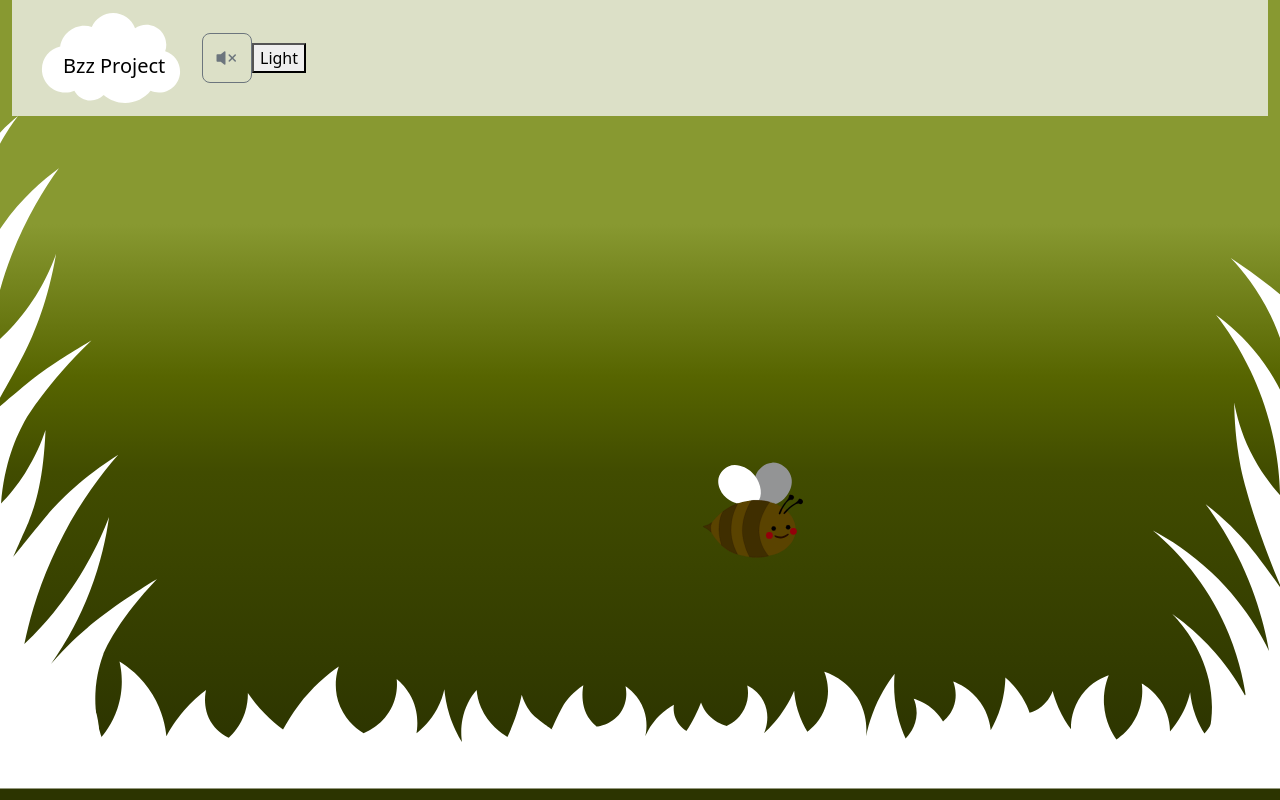
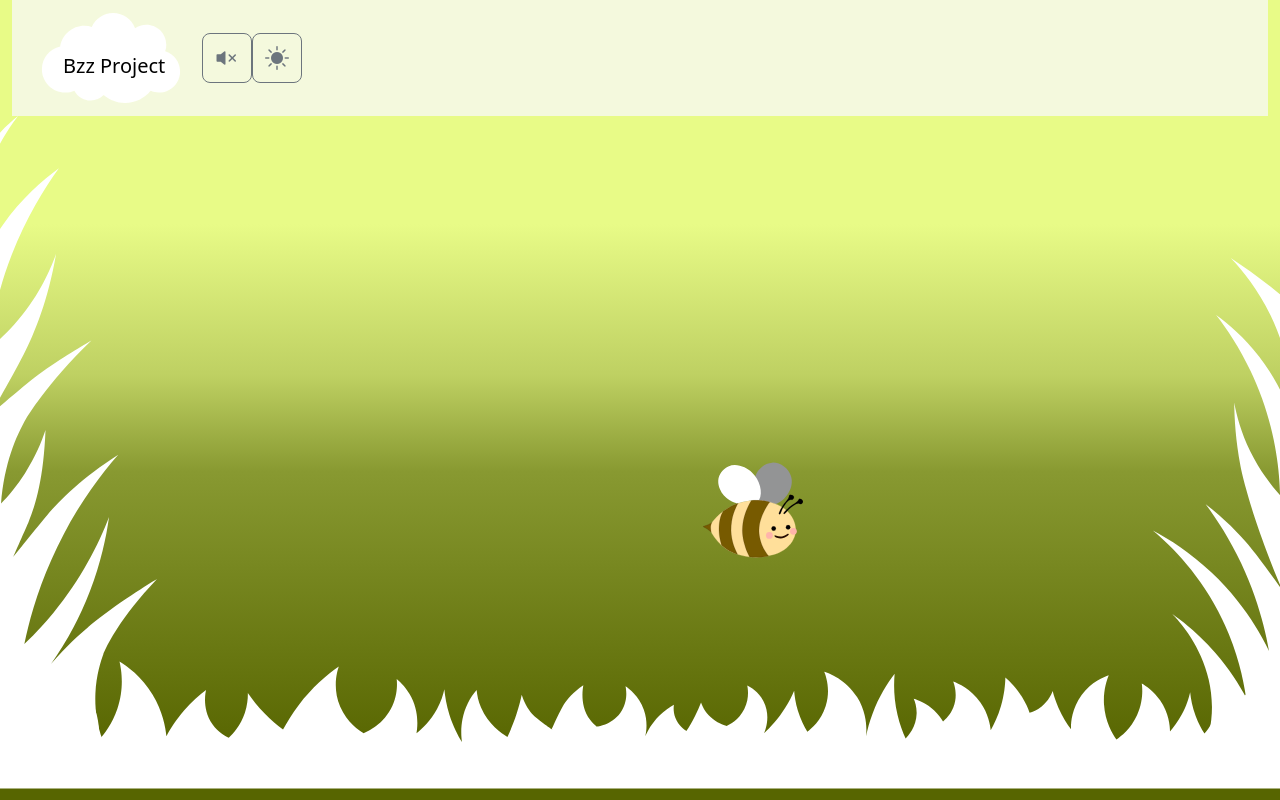
Before and after one commit to kivojenko/bzz, a React (Create React App) app: page / in a window 1280 px wide. Shown: the top 800 px of the page. Built offline with nearby package versions, Linux system fonts and the light colour scheme.

Commit message:
Style updates

```diff
--- a/src/assets/css/bee.css
+++ b/src/assets/css/bee.css
@@ -1,9 +1,9 @@
 .bee-right-wing {
-
+  fill: var(--bee-right-wing);
 }
 
-.bee-cheeks {
-
+.bee-left-wing {
+  fill: var(--bee-left-wing);
 }
 
 .bee-yellow-stripes {
@@ -24,6 +24,7 @@
   position: absolute;
   animation: 10s linear infinite run;
 }
+
 @keyframes run {
   0% {
     left: calc(100% - 100px);
--- a/src/assets/css/themes.css
+++ b/src/assets/css/themes.css
@@ -8,6 +8,8 @@
   --bee-yellow: #ffdf9a;
   --bee-black:#775a00;
   --bee-cheeks: #ffb4ab;
+  --bee-right-wing: #e4e3d3;
+  --bee-left-wing: #77786a;
 }
 [data-theme='dark'] {
   --background:
@@ -19,4 +21,6 @@
   --bee-yellow: #5a4300;
   --bee-black: #3f2e00;
   --bee-cheeks: #93000a;
+  --bee-right-wing: #77786a;
+  --bee-left-wing: #46483b;
 }
--- /dev/null
+++ b/src/basicComponents/ModeSwitchButtonWithIcons.tsx
@@ -0,0 +1,31 @@
+import React, { useState } from "react";
+
+
+export const ModeSwitchButtonWithIcons = (props: ModeSwitchButtonWithIconsProps) => {
+  const [currentIcon, setCurrentIcon] = useState(props.icons[0]);
+
+  function toggleSwitch() {
+    setCurrentIcon(findNextIcon(currentIcon, props.icons));
+    props.toggle();
+  }
+
+  return (
+    <button type="button"
+            className={"btn btn-outline-secondary btn-lg " + currentIcon}
+            onClick={toggleSwitch}/>
+  );
+}
+
+function findNextIcon(currentIcon: string, icons: string[]) {
+  const currentIndex = icons.indexOf(currentIcon);
+  if (currentIndex < 0) {
+    return "";
+  }
+  const newIndex = (currentIndex + 1) % icons.length;
+  return icons[newIndex];
+}
+
+export interface ModeSwitchButtonWithIconsProps {
+  icons: string[],
+  toggle: () => void
+}
--- a/src/components/ColorModeSwitch.tsx
+++ b/src/components/ColorModeSwitch.tsx
@@ -1,15 +1,17 @@
 import React from 'react';
 import {getTheme, setTheme} from "../service/themeService";
+import { ModeSwitchButtonWithIcons } from "../basicComponents/ModeSwitchButtonWithIcons";
 
 
 export const ColorModeSwitch = () => {
-    function themeChanged() {
+    const sunIcon = "bi bi-sun-fill";
+    const moonIcon = "bi bi-moon-fill";
+
+    function toggleTheme() {
         setTheme(getTheme() === 'light' ? 'dark' : 'light')
     }
 
     return (
-        <button onClick={themeChanged}>
-            {getTheme() === 'light' ? 'Dark' : 'Light'}
-        </button>
+      <ModeSwitchButtonWithIcons icons={[sunIcon, moonIcon]} toggle={toggleTheme}/>
     );
 };
--- a/src/components/MusicPlayerSwitch.tsx
+++ b/src/components/MusicPlayerSwitch.tsx
@@ -1,12 +1,12 @@
 // @ts-ignore
 import music from './../assets/music/main_theme.mp3'
-import React, {useMemo, useState} from "react";
+import React, { useMemo } from "react";
+import { ModeSwitchButtonWithIcons } from "../basicComponents/ModeSwitchButtonWithIcons";
 
 export const MusicPlayerSwitch = () => {
     const pauseIcon = "bi bi-volume-mute-fill";
     const playIcon = "bi bi-volume-up-fill";
 
-    const [currentIcon, setCurrentIcon] = useState(pauseIcon);
     const audio = useMemo(() => {
         return new Audio(music)
     }, []);
@@ -15,17 +15,13 @@ export const MusicPlayerSwitch = () => {
     function toggleAudio() {
         if (audio.paused) {
             audio.play();
-            setCurrentIcon(playIcon)
         } else {
             audio.pause();
-            setCurrentIcon(pauseIcon)
         }
     }
 
     return (
-        <button id="playMusicButton" type="button"
-                className={"btn btn-outline-secondary btn-lg " + currentIcon}
-                onClick={toggleAudio}/>
+      <ModeSwitchButtonWithIcons icons={[pauseIcon, playIcon]} toggle={toggleAudio}/>
     );
 
 }
```
Also changed, not shown: 2 other files (tests, documents, lock files or other folders).
